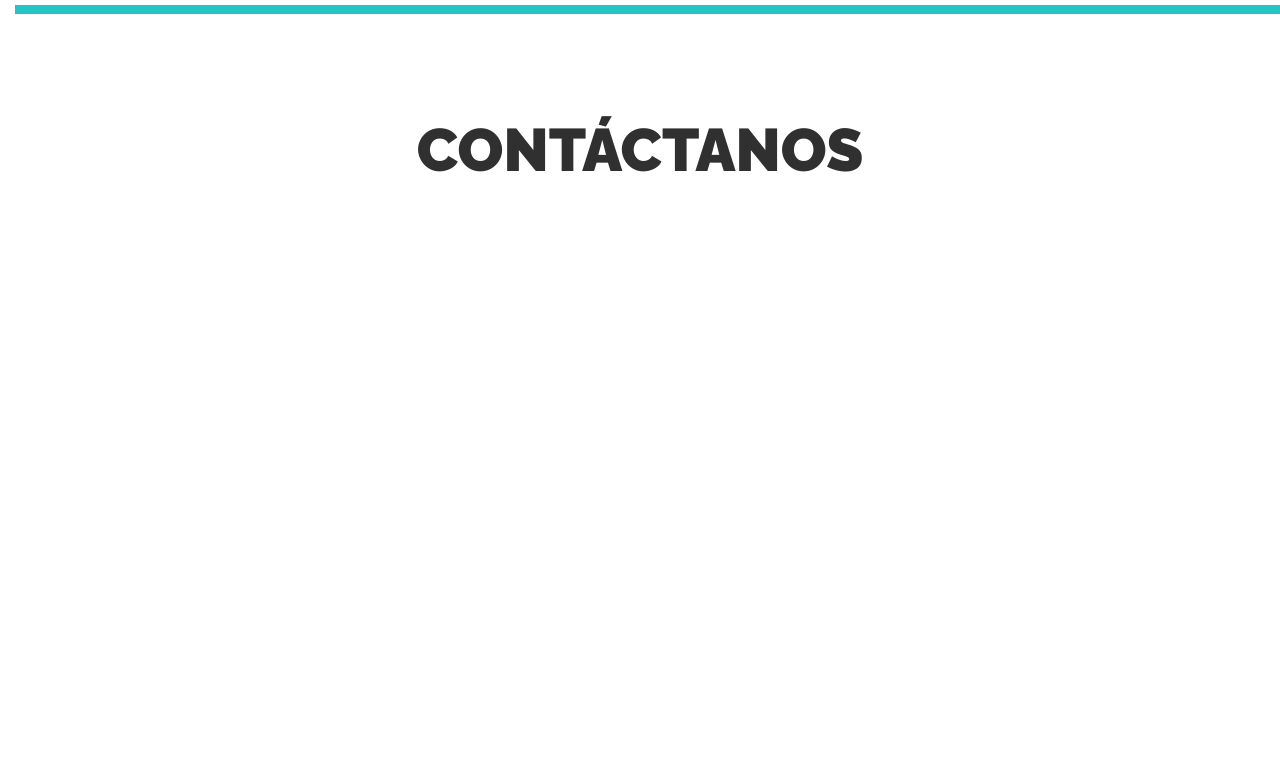
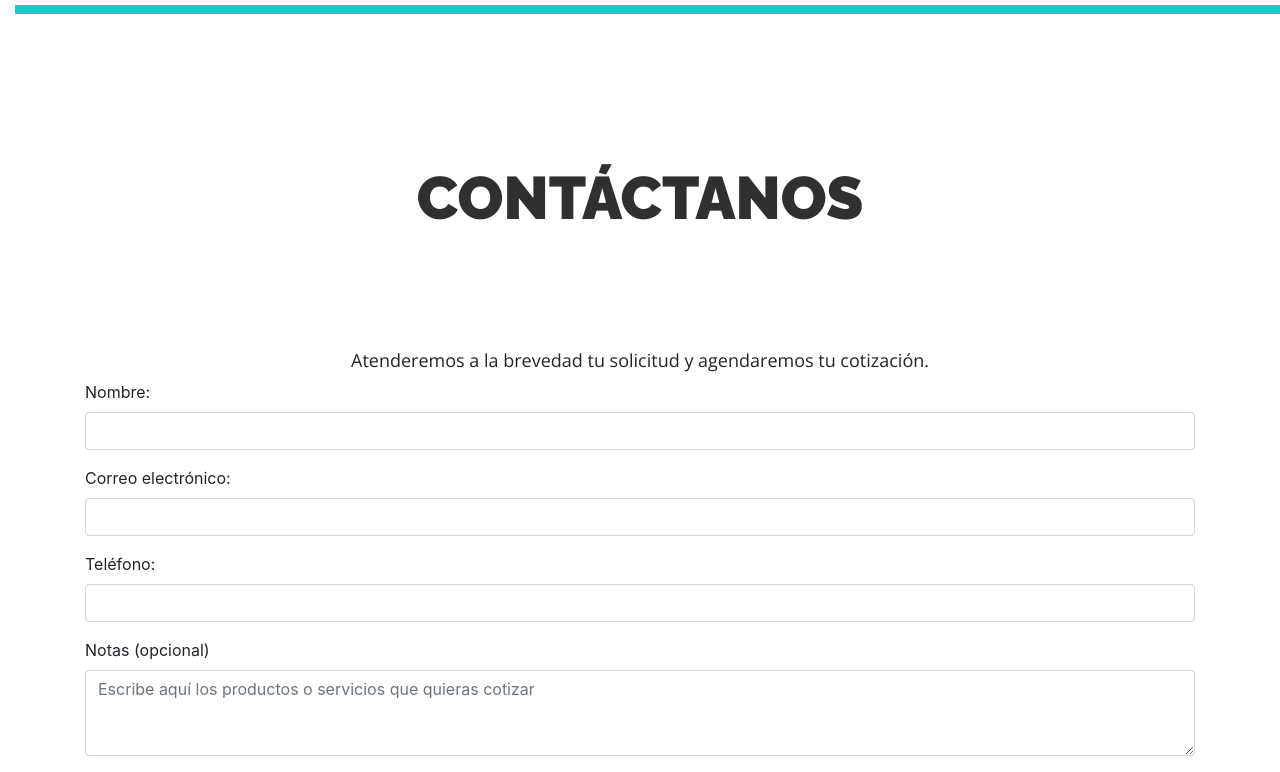
Before and after one commit to VictorHMZ98/SeguridadRadiologica, a plain HTML site: page contacto.html in a window 1280 px wide. Shown: the part 71-843 px from the top of the page. Before the commit the page ends 800 px from the top, so only its background shows below. Drawn offline with nearby package versions, Linux system fonts and the light colour scheme.

Commit message:
Añadí formulario de contacto

```diff
--- a/contacto.html
+++ b/contacto.html
@@ -58,7 +58,42 @@
     </div> <!-- Termina el container fluid, hora de alinear todo-->
     <!--Nav bar -->
 
-    <h1>Contáctanos</h1>
+    <div class="container">
+        <div class="row mt-5">
+            <div class="col-12">
+                <h1>CONTÁCTANOS</h1>
+            </div>
+        </div>
+        <div class="row mt-3 div-centered">
+            <div class="col-9">
+                <h3> Atenderemos a la brevedad tu solicitud y agendaremos tu cotización.
+                </h3>
+            </div>
+        </div>
+
+        <!--Form -->
+        <div class="div-centered">
+            <form>
+                <div class="form-group">
+                  <label for="name">Nombre:</label>
+                  <input type="email" class="form-control" id="name">
+                </div>
+                <div class="form-group">
+                    <label for="email">Correo electrónico:</label>
+                    <input type="email" class="form-control" id="email">
+                </div>
+                  <div class="form-group">
+                    <label for="phone">Teléfono:</label>
+                    <input type="number" class="form-control" id="phone">
+                </div>
+                <div class="form-group">
+                  <label for="notas">Notas (opcional)</label>
+                  <textarea class="form-control" id="notas" rows="3" placeholder="Escribe aquí los productos o servicios que quieras cotizar"></textarea>
+                </div>
+              </form>
+        </div>
+
+        <!--Form-->
 
 
     <script src="./js/contacto.js"></script>
```
